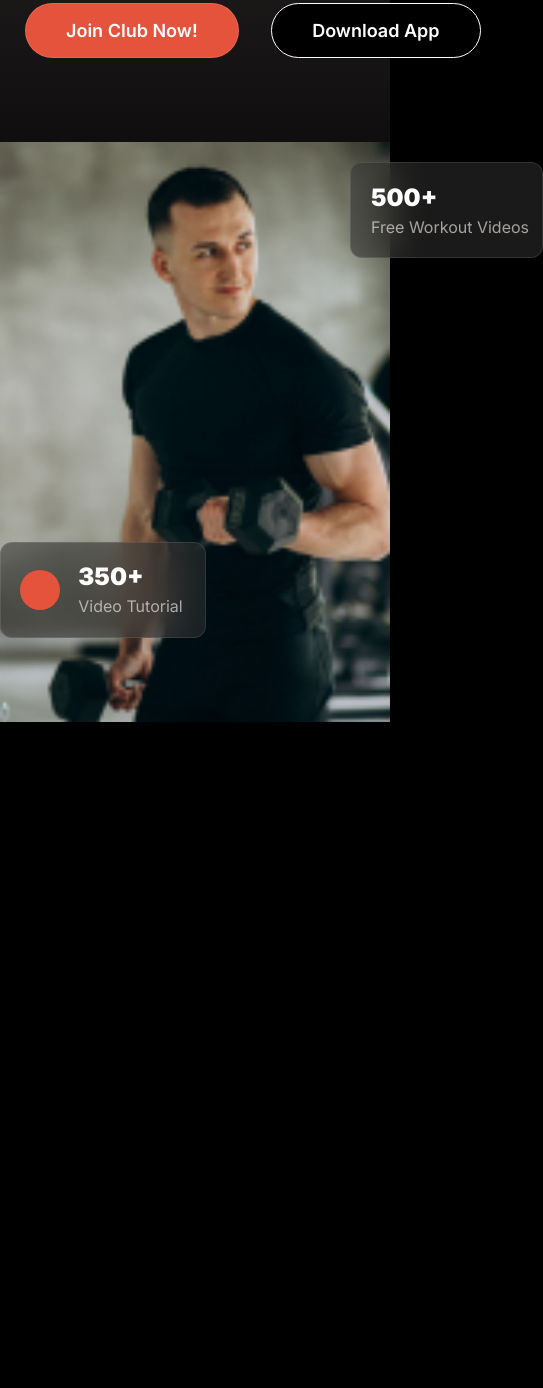
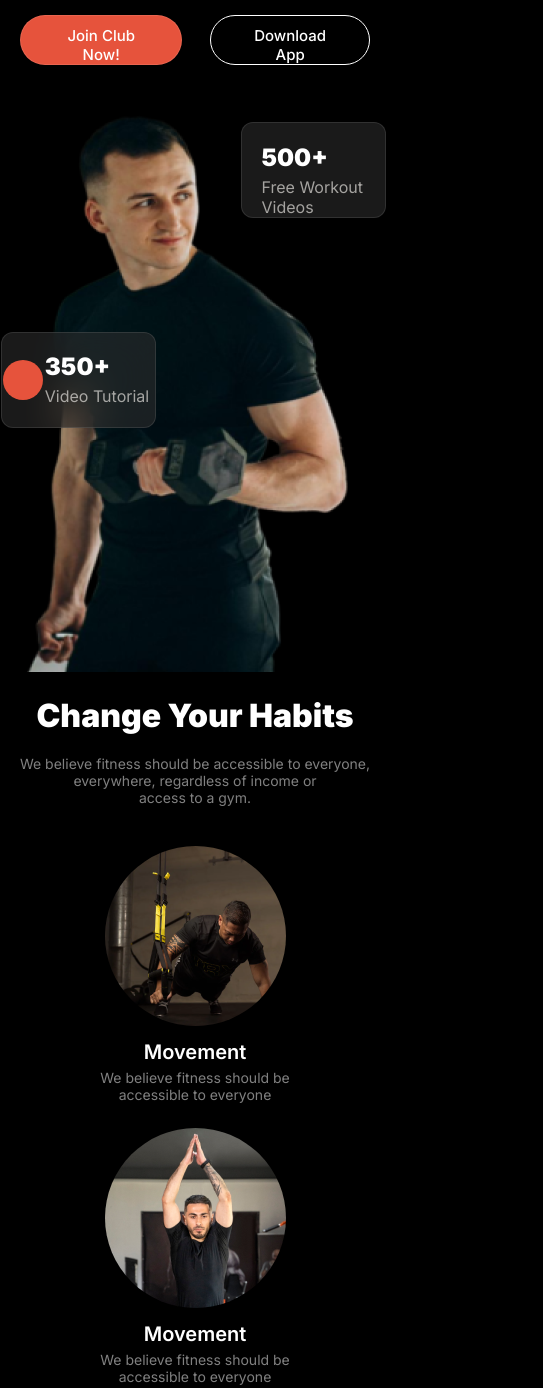
Before and after one commit to Ruhul-07/Second-Assignment-Project, a plain HTML site: page index.html in a window 390 px wide. Shown: the part 393-1781 px from the top of the page, 543 px wide, since content can reach past the window. Before the commit the page ends 1119 px from the top, so only its background shows below. Drawn offline with Linux system fonts and the light colour scheme; a web font is replaced by a local one.

Commit message:
banner section responsive

```diff
--- a/index.html
+++ b/index.html
@@ -39,7 +39,7 @@
                     </div>
 
                     <div class="banner-image-area">
-                        <img src="./images/main-trainer.png" alt="">
+                        <img src="./images/banner-trainer.png" alt="">
                         <div class="box-1">
                             <div class="round">
                             </div>
@@ -61,11 +61,44 @@
                             </div>
                         </div>
                     </div>
-
                 </div>
-
             </div>
     </header>
+    <main>
 
+        <section class="habit-area">
+
+            <h3 class="habit-title">Change Your Habits</h3>
+            <p class="habit-description">We believe fitness should be accessible to everyone, everywhere, regardless of income or <br> access to a gym.</p>
+            <div class="content-area">
+                <div class="img-container">
+                    <img src="./images/image 3.png" alt="">
+                    <h3 class="img-container-title">Movement</h5>
+                    <p class="img-container-description">We believe fitness should be <br> accessible to everyone</p>
+                </div>
+                <div class="img-container">
+                    <img src="./images/image 2.png" alt="">
+                    <h3 class="img-container-title">Movement</h5>
+                    <p class="img-container-description">We believe fitness should be <br> accessible to everyone</p>
+                </div>
+                <div class="img-container">
+                    <img src="./images/image 4.png" alt="">
+                    <h3 class="img-container-title">Movement</h5>
+                    <p class="img-container-description">We believe fitness should be <br> accessible to everyone</p>
+                </div>
+                <div class="img-container">
+                    <img src="./images/main-trainer.png" alt="">
+                    <h3 class="img-container-title">Movement</h5>
+                    <p class="img-container-description">We believe fitness should be <br> accessible to everyone</p>
+                </div>
+            </div>
+        </section>
+        <section class="run-area">
+
+
+
+        </section>
+
+    </main>
 </body>
 </html>
--- a/styles/responsive.css
+++ b/styles/responsive.css
@@ -2,6 +2,8 @@
 @media screen and (max-width: 576px) {
     .header-container-content{
         max-width: 100%;
+        margin: 0 auto;
+        padding: 0px 20px;
     }
     .menu ul{
         display: none;
@@ -11,47 +13,82 @@
         flex-direction: row;
         align-items: center;
         padding-top: 50px;
-        padding-left: 20px;
-        padding-right: 20px;
 
     }
     .hamburger{
-            display: block;
+        display: block;
     }
     .banner-area{
+        margin: 10 auto;
         display: flex;
         flex-direction: column;
         align-items: center;
-        justify-content: flex-start;
     }
     .banner-text-area{
         width: 100%;
         height: 335px;
-        padding: 0 25px;
+        margin: 0 auto;
     }
     .banner-text-area h1{
         width: 260px;
         height: 120px;
         font-size: 36px;
         font-weight: 900;
+        margin-bottom: 20px;
     }
     .banner-text-area p{
         width: 274px;
         height: 96px;
         margin-top: 10px;
     }
-    .banner-image-area{
+    .banner-button{
+        display: flex;
+        justify-content: space-between;
+        align-items: center;
         width: 100%;
+        height: 54px;
+        margin-top: 20px;
+    }
+    .banner-button > .jc-btn, .da-btn{
+       font-weight: 500;
+       font-size: 15px;
+       height: 50px;
+       padding-top: 10px;
+       padding-bottom: 10px;
+    }
+    .banner-img-area{
         margin-top: 50px;
         position: relative;
+        margin-bottom: 10px;
     }
     .box-1{
+        width: 155px;
+        height: ;
         position: absolute;
-        left: 0;
+        top: 240px;
+        left: -20px;
     }
     .box-2{
+        width: 145px;
         position: absolute;
-        top: 20px;
-        left: 350px;
+        left: 220px;
+        top: 30px;
     }
+    .habit-area{
+        width: 100%;
+    }
+    .habit-title{
+        font-weight: 900;
+        font-size: 32px;
+    }
+    .habit-description{
+        font-weight: 400;
+        font-size: 14px;
+        color: rgba(255, 255, 255, 0.5);
+    }
+    .content-area{
+        display: flex;
+        flex-direction: column;
+        justify-content: flex-start;
+        height: auto;
 }
--- a/styles/style.css
+++ b/styles/style.css
@@ -11,19 +11,37 @@ body{
     background-color: black;
     color: white;
     font-family: "Inter", sans-serif;
-    max-width: 1440px;
+    /* max-width: 1440px; */
+    max-width: 100%;
 }
 
 /* Shared Styles */
+
+.img-container-title{
+    font-weight: 600;
+    font-size: 20px;
+    color: rgb(255, 255, 255);
+    margin-bottom: 5px;
+}
+.img-container-description{
+    font-size: 14px;
+    font-weight: 400;
+    color: rgba(255, 255, 255, 0.5);
+}
+
+
+
+
+/* shared styles End */
 .header-container{
-    max-width: 1440px;
-    height: auto;
+    max-width: 100%;
+    /* max-width: 1440px; */
     /* border: 2px solid red; */
-    background: linear-gradient(180.00deg, rgb(54, 49, 49), rgba(119, 119, 119, 0)100%);
+    /* background: linear-gradient(180.00deg, rgb(68, 60, 64), rgba(99, 98, 98, 0)100%); */
 }
 .header-container-content{
     width: 1060px;
-    height: 750px;
+    /* height: 750px;  */
     margin: 0 auto;
     /* border: 2px solid red; */
 }
@@ -71,6 +89,7 @@ body{
     display: none;
 }
 .banner-area{
+    /* height: 750px; */
     display: flex;
     justify-content: space-between;
     align-items: center;
@@ -82,7 +101,7 @@ body{
 }
 .banner-text-area{
     width: 530px;
-    height: 440px;
+    /* height: 440px; */
 }
 
 .banner-text-area h1{
@@ -135,12 +154,12 @@ body{
 }
 .banner-image-area{
     width: 349px;
-    height: 580px;
+    position: relative;
 
 }
 .banner-image-area img{
-    width: 100%;
-    height: 100%;
+    vh: 100%;
+    vw: 100%;
     object-fit: cover;
     position: relative;
 
@@ -154,8 +173,8 @@ body{
     height: 96px;
     border-radius: 12px;
     position: absolute;
-    top: 400px;
-    left: 630px;
+    top: 420px;
+    left: -120px;
     display: flex;
     align-items: center;
     justify-content: space-evenly;
@@ -193,7 +212,7 @@ body{
     border-radius: 12px;
     position: absolute;
     top: 130px;
-    left: 980px;
+    right: -80px;
     padding-top: 20px;
     padding-left: 20px;
 }
@@ -210,3 +229,42 @@ body{
     font-weight: 400;
     color: rgba(239, 237, 232, 0.65);
 }
+/* habit area style */
+.habit-area{
+    width: 80%;
+    margin: 0 auto;
+    text-align: center;
+}
+.habit-title{
+    font-weight: 900;
+    font-size: 48px;
+    margin-top: 20px;
+    margin-bottom: 20px;
+}
+.habit-description{
+    font-weight: 400;
+    font-size: 14px;
+    margin-bottom: 20px;
+}
+.content-area{
+    margin-top: 40px;
+}
+.img-container{
+    margin-bottom: 25px;
+}
+.img-container img{
+    margin-bottom: 10px;
+    border-radius: 50%;
+}
+.content-area{
+    display: flex;
+    flex-direction: row;
+    justify-content: space-around;
+}
+.run-area{
+    width: 80%;
+    border: 1px;
+    border-radius: 8px;
+    background-color: rgb(34, 34, 34);
+    margin: 20px auto 10px;
+}
```
Also changed, not shown: images/banner-trainer.png (renamed from images/Images 2.png).
